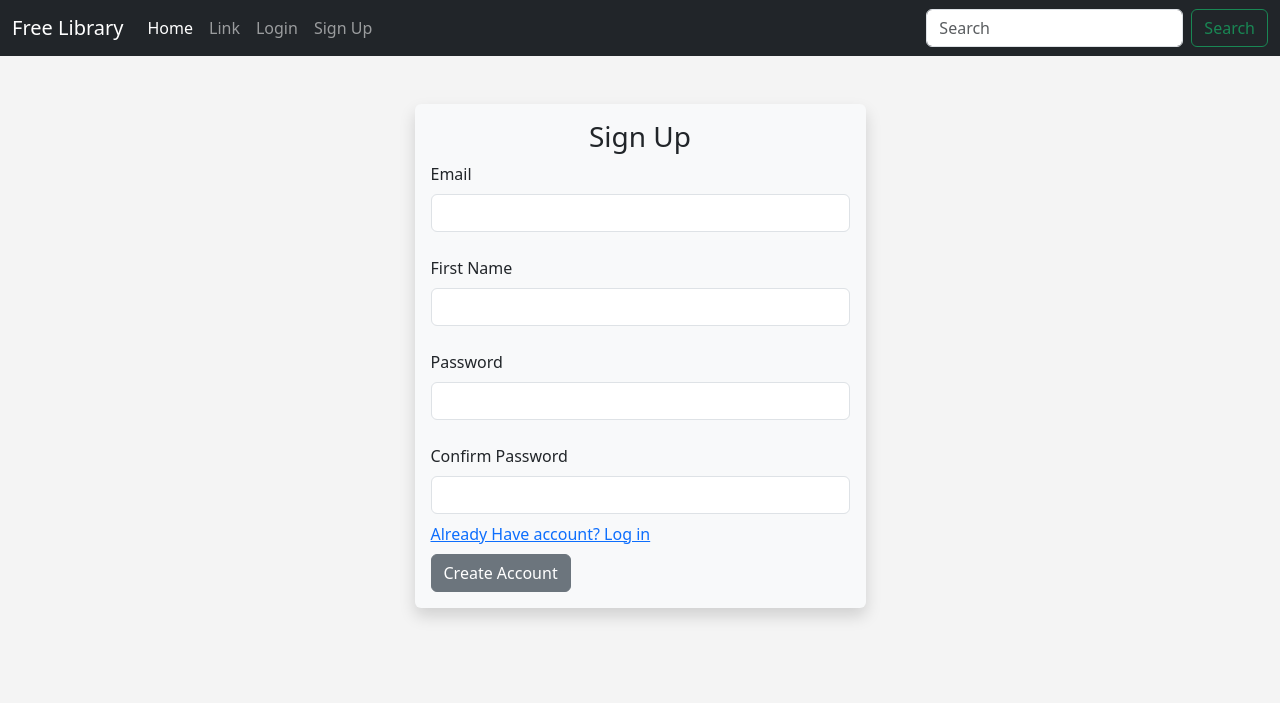
After one commit to MahmoudZaytoni/free-library-project, a Flask app: page /signup in a window 1280 px wide. The commit adds this page. Shown: the top 703 px of the page. Run offline with Flask 2, Linux system fonts and the light colour scheme.

Commit message:
Create login/signup forms

```diff
--- a/website/auth.py
+++ b/website/auth.py
@@ -1,3 +1,27 @@
-from flask import Blueprint
+from flask import Blueprint, render_template, flash, redirect, url_for
+from .forms import LoginForm, SignUpForm
 
 auth = Blueprint('auth', __name__)
+
+
+@auth.route("/login", methods=['GET', 'POST'])
+def login():
+  form = LoginForm()
+
+  if form.validate_on_submit():
+    flash('Test Form Succesfuly', category='success')
+    return redirect(url_for('view.index'))
+
+  return render_template('login.html', form=form)
+
+##############################################################
+
+@auth.route("/signup", methods=['GET', 'POST'])
+def signup():
+  form = SignUpForm()
+
+  if form.validate_on_submit():
+    flash('Test Form Succesfuly', category='success')
+    return redirect(url_for('view.index'))
+
+  return render_template('signup.html', form=form)
--- /dev/null
+++ b/website/forms.py
@@ -0,0 +1,16 @@
+from flask_wtf import FlaskForm
+from wtforms import EmailField, StringField, PasswordField, SubmitField
+from wtforms.validators import DataRequired, Length
+
+
+class LoginForm(FlaskForm):
+  email = EmailField("Email", validators=[DataRequired(), Length(min=4)])
+  password = PasswordField("Password", validators=[DataRequired(), Length(min=7)])
+  submit = SubmitField("Submit")
+
+class SignUpForm(FlaskForm):
+  email = EmailField("Email", validators=[DataRequired(), Length(min=4)])
+  first_name = StringField("First Name", validators=[DataRequired(), Length(min=3)])
+  password1 = PasswordField("Password", validators=[DataRequired(), Length(min=7)])
+  password2 = PasswordField("Confirm Password", validators=[DataRequired(), Length(min=7)])
+  submit = SubmitField("Create Account")
--- a/website/templates/base.html
+++ b/website/templates/base.html
@@ -25,6 +25,9 @@
           </li>
           <li class="nav-item">
             <a class="nav-link" id="login" href="{{url_for('auth.login')}}">Login</a>
+          </li>
+          <li class="nav-item">
+            <a class="nav-link" id="signup" href="{{url_for('auth.signup')}}">Sign Up</a>
           </li>
         </ul>
         <form class="d-flex" role="search">
--- /dev/null
+++ b/website/templates/signup.html
@@ -0,0 +1,34 @@
+{% extends 'base.html' %}
+{% block content %}
+<div class="container py-5 h-100">
+  <div class="row d-flex justify-content-center align-items-center h-100">
+    <div class="col-12 col-md-8 col-lg-6 col-xl-5">
+      <div class="shadow p-3 mb-5 bg-body-tertiary rounded">
+        <form action="{{url_for('auth.signup')}}" method="post">
+          {{ form.csrf_token }}
+          <h3 class="text-center">Sign Up</h3>
+          <div class="form-group mb-4">
+            {{ form.email.label(class="form-label")}}
+            {{ form.email(class="form-control")}}
+          </div>
+          <div class="form-group mb-4">
+            {{ form.first_name.label(class="form-label")}}
+            {{ form.first_name(class="form-control")}}
+          </div>
+          <div class="form-group mb-4">
+            {{ form.password1.label(class="form-label") }}
+            {{ form.password1(class="form-control")}}
+          </div>
+          <div class="form-group mb-2">
+            {{ form.password2.label(class="form-label") }}
+            {{ form.password2(class="form-control")}}
+          </div>
+          <a href="{{url_for('auth.login')}}">Already Have account?  Log in</a>
+          <br>
+          {{ form.submit(class="btn btn-secondary mt-2") }}
+        </form>
+      </div>
+    </div>
+  </div>
+</div>
+{% endblock %}
```
Also changed, not shown: website/templates/login.html (added, +28 -0 lines), website/views.py (+3 -4 lines).
